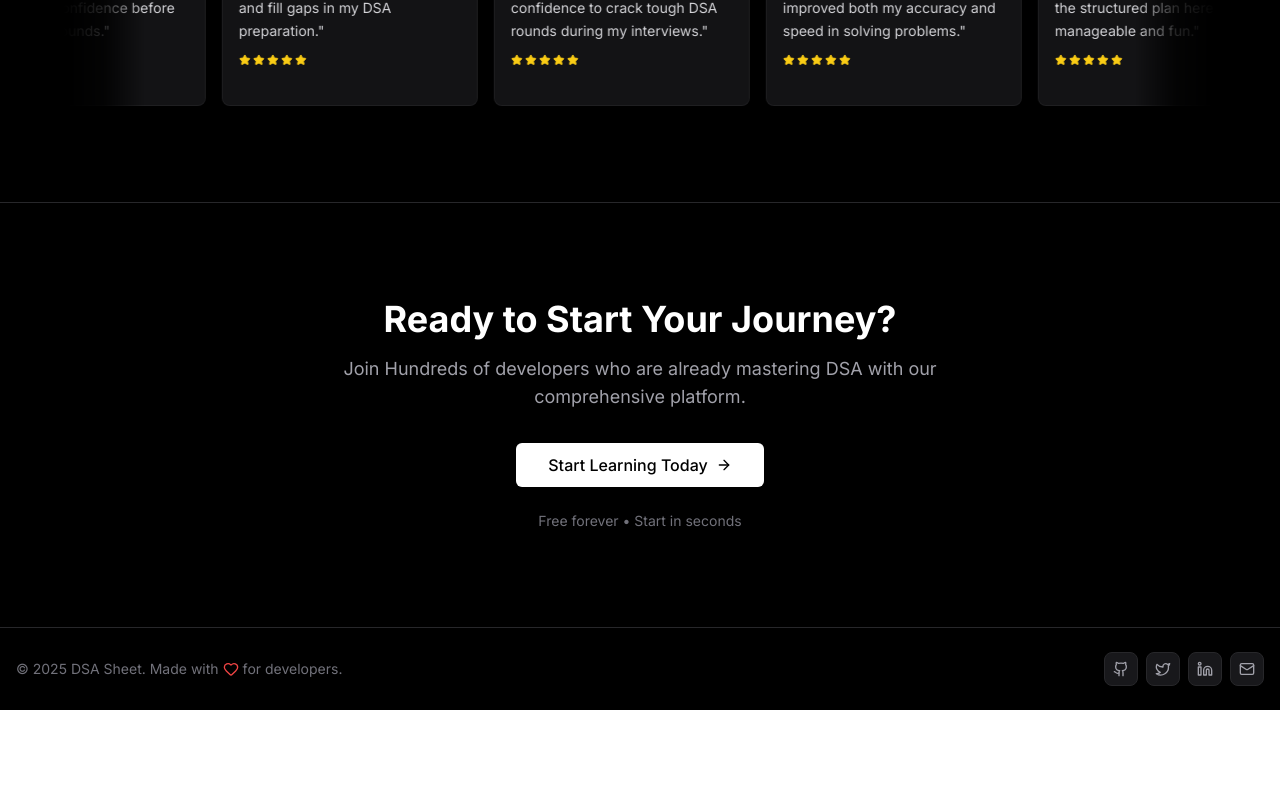
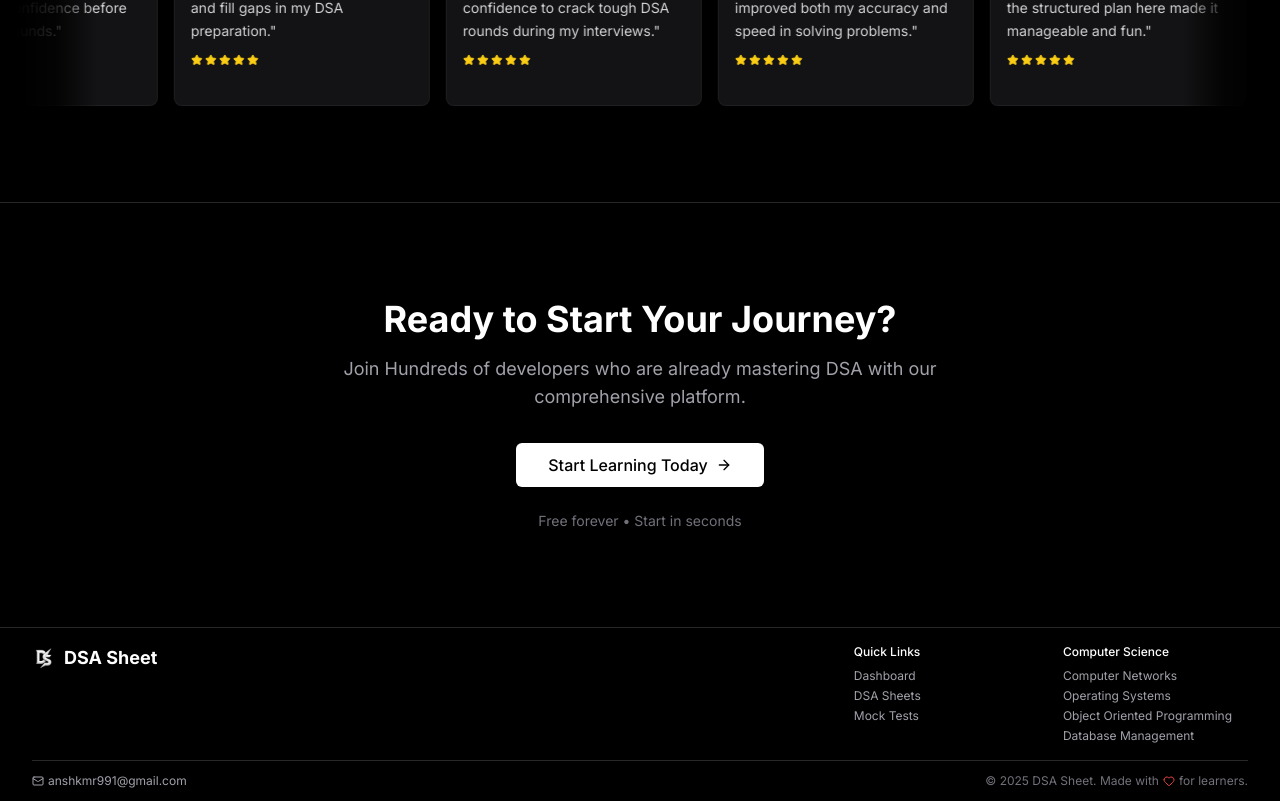
Before and after one commit to ansh-kmar9/Ai-Powred-Dsa-Sheet, a React (Vite) app in the folder client/: page / in a window 1280 px wide. Shown: the part 3407-4208 px from the top of the page. Before the commit the page ends 4117 px from the top, so only its background shows below. Built offline with nearby package versions, Linux system fonts and the light colour scheme; no server answers.

Commit message:
testimonial updated

```diff
--- a/client/src/components/Footer.jsx
+++ b/client/src/components/Footer.jsx
@@ -1,59 +1,95 @@
 import React from "react";
-import { Github, Heart, Mail, Twitter, Linkedin } from "lucide-react";
+import { Link } from "react-router-dom";
+import { Heart, Mail } from "lucide-react";
 
 const Footer = () => {
   const currentYear = new Date().getFullYear();
 
-  const socialLinks = [
+  const navigationSections = [
     {
-      name: "GitHub",
-      href: "",
-      icon: Github,
+      title: "Quick Links",
+      links: [
+        { name: "Dashboard", href: "/dashboard" },
+        { name: "DSA Sheets", href: "/sheets" },
+        { name: "Mock Tests", href: "/mock-test" },
+      ],
     },
     {
-      name: "Twitter",
-      href: "",
-      icon: Twitter,
-    },
-    {
-      name: "LinkedIn",
-      href: "",
-      icon: Linkedin,
-    },
-    {
-      name: "Email",
-      href: "mailto:anshkmr991@gmail.com",
-      icon: Mail,
+      title: "Computer Science",
+      links: [
+        { name: "Computer Networks", href: "/computer-networks" },
+        { name: "Operating Systems", href: "/operating-systems" },
+        { name: "Object Oriented Programming", href: "/oops" },
+        { name: "Database Management", href: "/database-management-systems" },
+      ],
     },
   ];
 
   return (
     <footer className="bg-black border-t border-zinc-800">
-      <div className="container mx-auto px-4 py-6">
-        <div className="flex flex-col md:flex-row justify-between items-center space-y-4 md:space-y-0">
-          {/* Copyright */}
-          <div className="flex items-center">
-            <p className="text-zinc-500 text-sm flex items-center">
-              © {currentYear} DSA Sheet. Made with
-              <Heart className="h-4 w-4 text-red-500 mx-1" />
-              for developers.
-            </p>
+      <div className="container mx-auto px-4 sm:px-6 lg:px-8">
+        {/* Row 1: Navigation & Header */}
+        <div className="py-4 border-b border-zinc-800">
+          <div className="flex flex-col sm:flex-row justify-between items-start">
+            {/* Left: Brand */}
+            <div className="mb-4 sm:mb-0">
+              <div className="flex items-center mb-1">
+                <img
+                  src="/logo2.png"
+                  alt="DSA Sheet Logo"
+                  className="h-6 w-6 mr-2"
+                />
+                <h3 className="text-lg font-bold text-white">DSA Sheet</h3>
+              </div>
+
+            </div>
+
+            {/* Right: Navigation Links */}
+            <div className="grid grid-cols-1 sm:grid-cols-2 gap-6">
+              {navigationSections.map((section, index) => (
+                <div key={index}>
+                  <h4 className="text-white font-medium text-xs mb-2">
+                    {section.title}
+                  </h4>
+                  <ul className="space-y-1">
+                    {section.links.map((link, linkIndex) => (
+                      <li key={linkIndex}>
+                        <Link
+                          to={link.href}
+                          className="text-zinc-400 hover:text-white transition-colors duration-200 text-xs block group"
+                        >
+                          {link.name}
+                          <span className="ml-1 opacity-0 group-hover:opacity-100 transition-opacity duration-200">
+                            →
+                          </span>
+                        </Link>
+                      </li>
+                    ))}
+                  </ul>
+                </div>
+              ))}
+            </div>
           </div>
+        </div>
 
-          {/* Social Links */}
-          <div className="flex items-center space-x-2">
-            {socialLinks.map((social) => (
-              <a
-                key={social.name}
-                href={social.href}
-                target="_blank"
-                rel="noopener noreferrer"
-                aria-label={social.name}
-                className="p-2 rounded-lg bg-zinc-900 border border-zinc-800 text-zinc-400 transition-all duration-200 hover:border-zinc-600 hover:bg-zinc-800 hover:text-white"
-              >
-                <social.icon className="h-4 w-4" />
-              </a>
-            ))}
+        {/* Row 2: Contact & Copyright */}
+        <div className="py-3">
+          <div className="flex flex-col sm:flex-row justify-between items-center space-y-2 sm:space-y-0">
+            <a
+              href="mailto:anshkmr991@gmail.com"
+              className="inline-flex items-center text-zinc-400 hover:text-white transition-colors duration-200 text-xs"
+            >
+              <Mail className="h-3 w-3 mr-1" />
+              anshkmr991@gmail.com
+            </a>
+            <div className="flex flex-col sm:flex-row items-center space-y-1 sm:space-y-0 sm:space-x-4">
+              <p className="text-zinc-500 text-xs flex items-center">
+                © {currentYear} DSA Sheet. Made with
+                <Heart className="h-3 w-3 text-red-500 mx-1" />
+                for learners.
+              </p>
+
+            </div>
           </div>
         </div>
       </div>
--- a/client/src/pages/LandingPage.jsx
+++ b/client/src/pages/LandingPage.jsx
@@ -411,14 +411,14 @@ const LandingPage = () => {
         </section>
 
         {/* Testimonials Section */}
-        <section className="container mx-auto px-4 sm:px-6 lg:px-8 py-16 sm:py-20 md:py-24 border-t border-zinc-800 overflow-hidden">
-          <div className="max-w-6xl mx-auto">
+        <section className="container mx-auto px-2 sm:px-3 lg:px-4 py-16 sm:py-20 md:py-24 border-t border-zinc-800 overflow-hidden">
+          <div className="max-w-7xl mx-auto">
             <div className="text-center mb-12 sm:mb-16">
               <h2 className="text-2xl sm:text-3xl md:text-4xl font-bold mb-3 sm:mb-4">
                 What Our Family Say
               </h2>
               <p className="text-zinc-400 text-base sm:text-lg px-4 sm:px-0">
-                Hear from developers who transformed their careers with our
+                Hear from our users who transformed their careers with our
                 platform
               </p>
             </div>
@@ -524,6 +524,12 @@ const LandingPage = () => {
                         "Packaged App Development Analyst at Accenture",
                       content:
                         "Great place for tracking your progress and prep alongside.",
+                    },
+                    {
+                      name: "Rishav Rao",
+                      occupation: "Data Analyst",
+                      content:
+                        "A very helpful resource that keeps preparation structured and motivates me to stay consistent.",
                     },
                   ].map((testimonial, index) => (
                     <Card
@@ -658,6 +664,12 @@ const LandingPage = () => {
                       content:
                         "Great place for tracking your progress and prep alongside.",
                     },
+                    {
+                      name: "Rishav Rao",
+                      occupation: "Data Analyst",
+                      content:
+                        "A very helpful resource that keeps preparation structured and motivates me to stay consistent.",
+                    },
                   ].map((testimonial, index) => (
                     <Card
                       key={`dup-${index}`}
@@ -789,6 +801,12 @@ const LandingPage = () => {
                         "Packaged App Development Analyst at Accenture",
                       content:
                         "Great place for tracking your progress and prep alongside.",
+                    },
+                    {
+                      name: "Rishav Rao",
+                      occupation: "Data Analyst",
+                      content:
+                        "A very helpful resource that keeps preparation structured and motivates me to stay consistent.",
                     },
                   ].map((testimonial, index) => (
                     <Card
```
